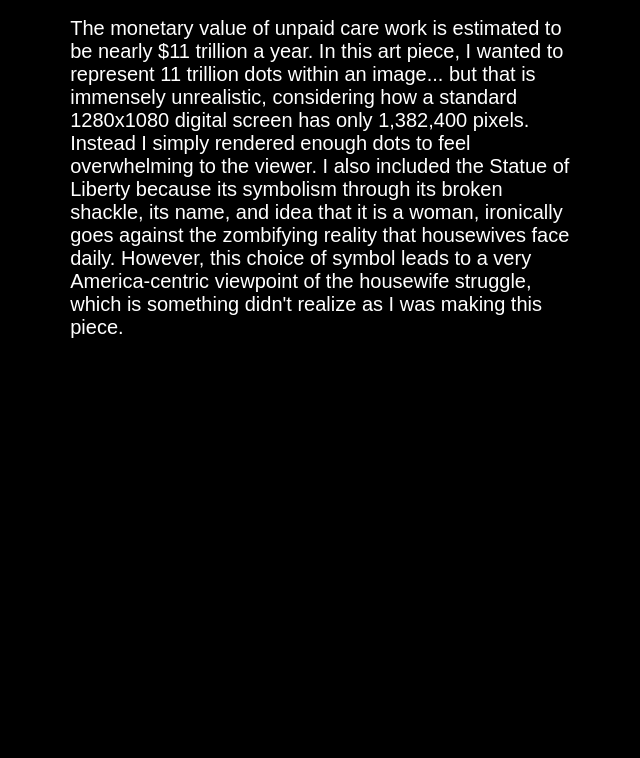
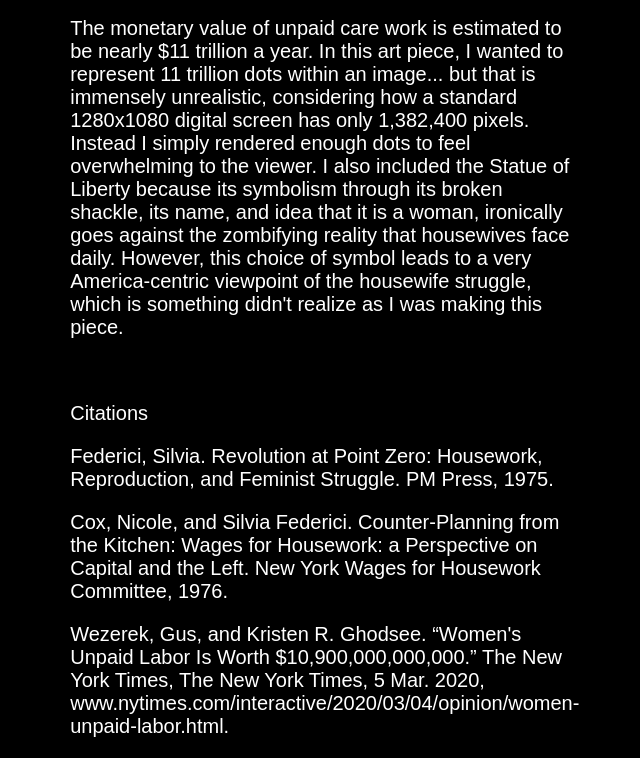
Before and after one commit to emraine/wages-for-housework, a plain HTML site: page index.html in a window 1280 px wide. Shown: the part 1581-2339 px from the top of the page, without its empty margins (317-957 px from the left). Before the commit the page ends 1940 px from the top, so only its background shows below. Drawn offline with Linux system fonts and the light colour scheme.

Commit message:
added citations

```diff
--- a/index.html
+++ b/index.html
@@ -31,7 +31,15 @@
         <p>Wages for Housework is a feminist movement that aims to halt the subjugation of housewives by limiting what the housewives do best: free housework. They demand the allotment of salary to housewives because, under a capitalistic society, therein lies the notion of a 'social contract,' that "if I work for you, you pay me." It is important to know that the movement doesn't desire payment for its extrinsic value within trade, but rather for its value in recognizing action as real work. This recognition of labor would springboard new possibilities within feminism as a whole.</p>
 
         <p>The monetary value of unpaid care work is estimated to be nearly $11 trillion a year. In this art piece, I wanted to represent 11 trillion dots within an image... but that is immensely unrealistic, considering how a standard 1280x1080 digital screen has only 1,382,400 pixels. Instead I simply rendered enough dots to feel overwhelming to the viewer. I also included the Statue of Liberty because its symbolism through its broken shackle, its name, and idea that it is a woman, ironically goes against the zombifying reality that housewives face daily. However, this choice of symbol leads to a very America-centric viewpoint of the housewife struggle, which is something didn't realize as I was making this piece.</p>
+
+    </br>
+    <p>Citations</p>
+    <p>Federici, Silvia. Revolution at Point Zero: Housework, Reproduction, and Feminist Struggle. PM Press, 1975.</p>
+    <p>Cox, Nicole, and Silvia Federici. Counter-Planning from the Kitchen: Wages for Housework: a Perspective on Capital and the Left. New York Wages for Housework Committee, 1976.</p>
+    <p>Wezerek, Gus, and Kristen R. Ghodsee. “Women's Unpaid Labor Is Worth $10,900,000,000,000.” The New York Times, The New York Times, 5 Mar. 2020, www.nytimes.com/interactive/2020/03/04/opinion/women-unpaid-labor.html.</p>
     </div>
+
+
 </center>
 
 
```
